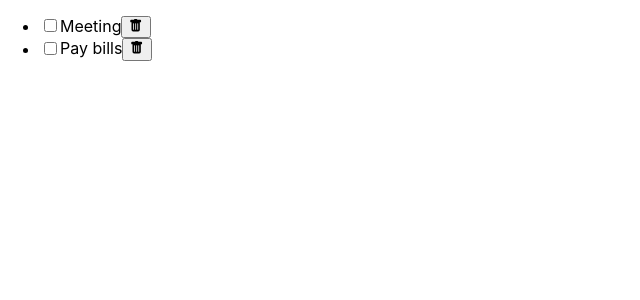
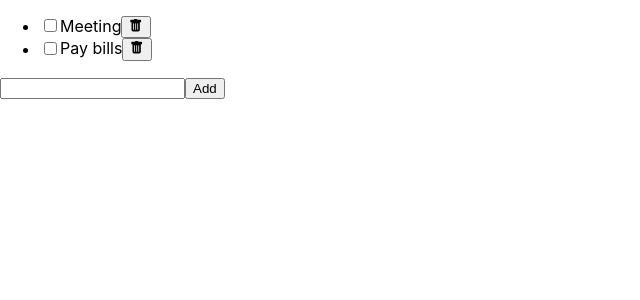
Before and after one commit to deepbm/to-do-list, a React (Create React App) app: page / in a window 1280 px wide. Shown: the top 300 px of the page, without its empty margins (0-640 px from the left). Built offline with nearby package versions, Linux system fonts and the light colour scheme; the HTML template or start-up script is replaced by a standard one.

Commit message:
Add: append new todo

```diff
--- a/package.json
+++ b/package.json
@@ -10,6 +10,7 @@
     "react-dom": "^18.2.0",
     "react-icons": "^4.10.1",
     "react-scripts": "5.0.1",
+    "uuid": "^9.0.0",
     "web-vitals": "^2.1.0"
   },
   "scripts": {
--- /dev/null
+++ b/src/components/AddForm.jsx
@@ -0,0 +1,19 @@
+import React, { useState } from 'react';
+import { v4 as uuidv4 } from 'uuid';
+
+export default function AddForm({ onAdd }) {
+  const [text, setText] = useState('');
+  const handleSubmit = e => {
+    e.preventDefault();
+    const newTodo = { id: uuidv4(), text, status: 'active' };
+    onAdd(newTodo);
+    setText('');
+  };
+
+  return (
+    <form onSubmit={handleSubmit}>
+      <input type='text' name='text' value={text} onChange={e => setText(e.target.value)} />
+      <button type='submit'>Add</button>
+    </form>
+  );
+}
--- a/src/components/ToDoList.jsx
+++ b/src/components/ToDoList.jsx
@@ -1,14 +1,21 @@
 import React, { useState } from 'react';
 import ToDoListItem from './ToDoListItem';
+import AddForm from './AddForm';
 
 export default function ToDoList() {
   const [todos, setTodos] = useState(initialTodos);
+  const handleAdd = todo => {
+    setTodos(prev => [...prev, todo]);
+  };
   return (
-    <ul>
-      {todos.map(todo => (
-        <ToDoListItem key={todo.id} todo={todo} />
-      ))}
-    </ul>
+    <>
+      <ul>
+        {todos.map(todo => (
+          <ToDoListItem key={todo.id} todo={todo} />
+        ))}
+      </ul>
+      <AddForm onAdd={handleAdd} />
+    </>
   );
 }
 
```
Also changed, not shown: 1 other file (tests, documents, lock files or other folders).
